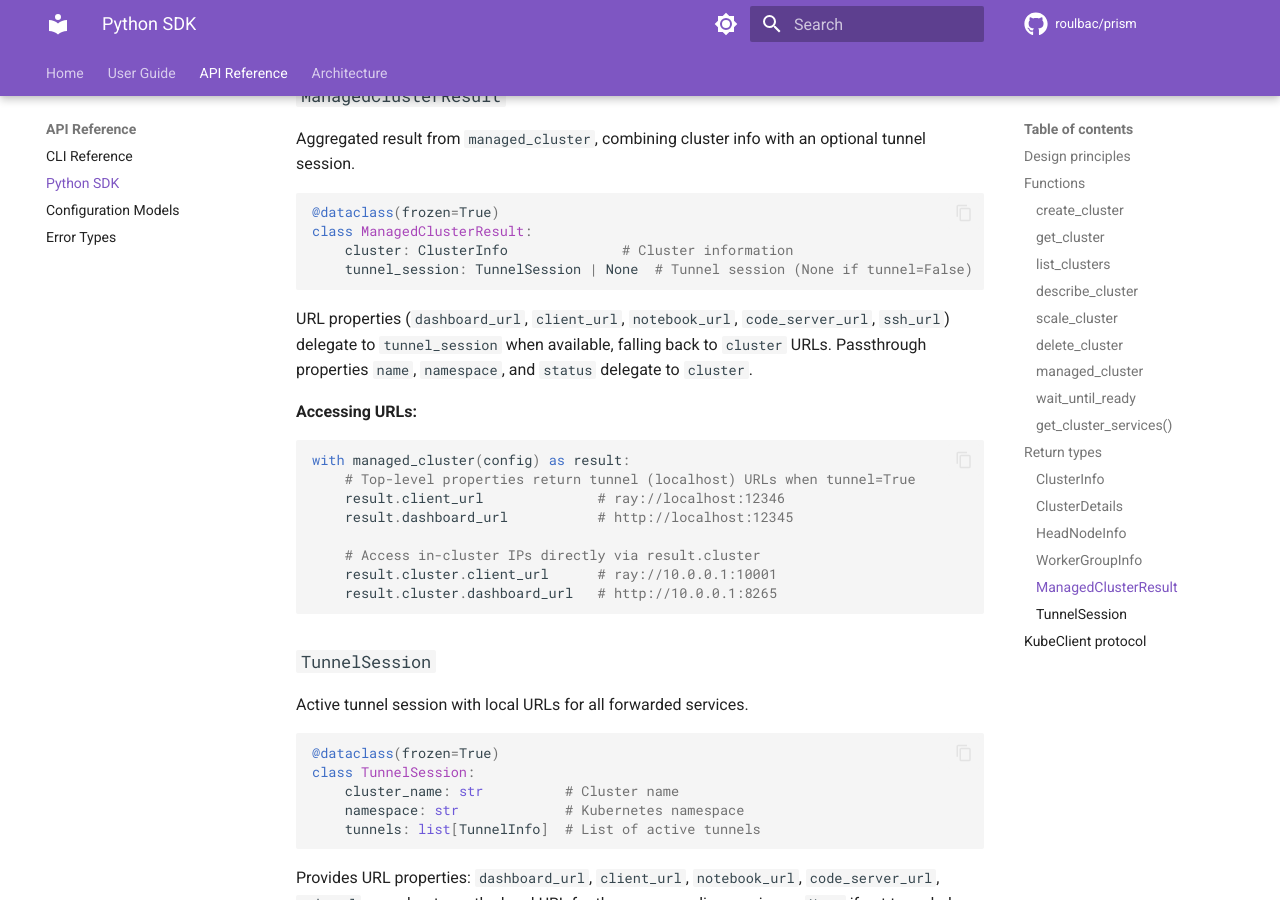
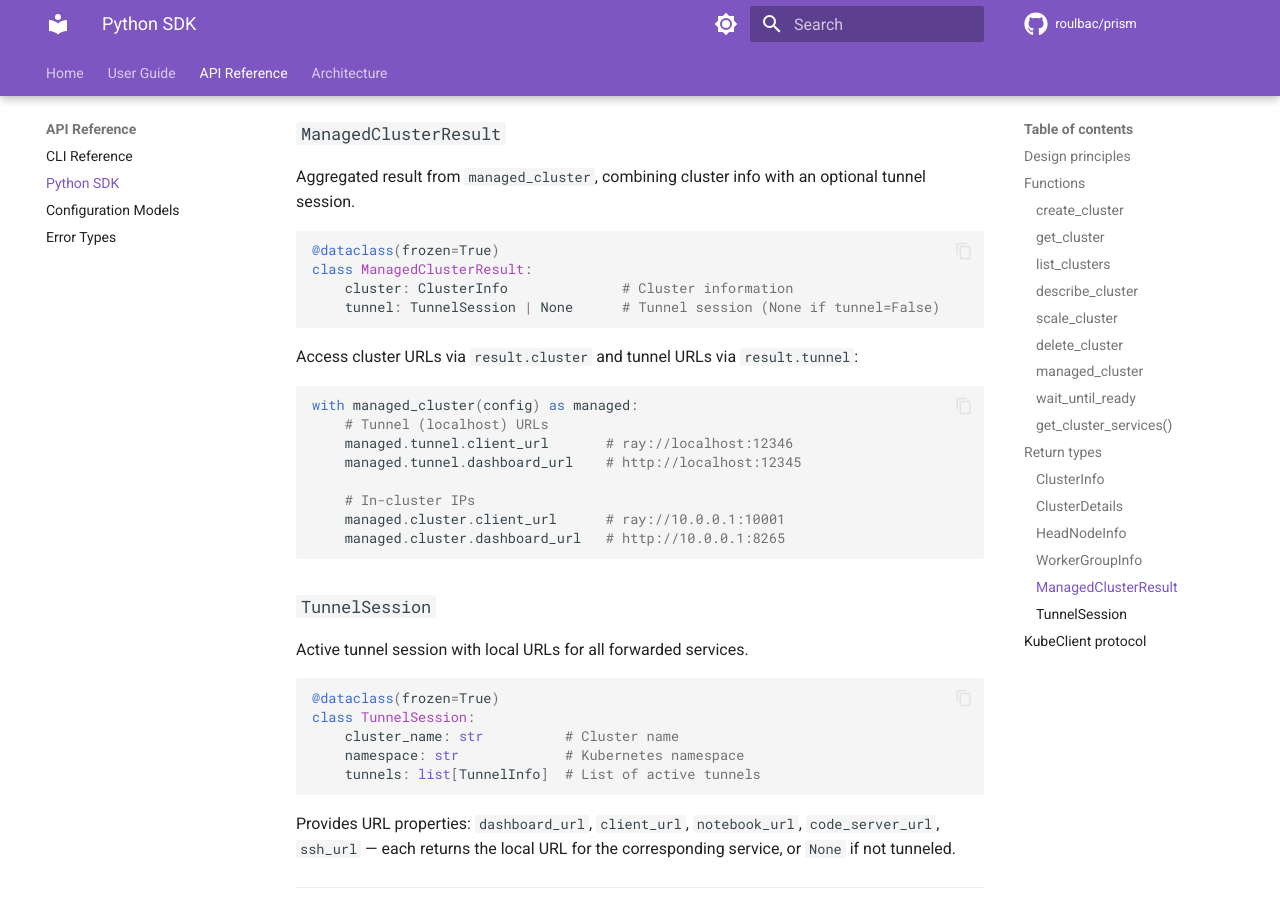
Before and after one commit to roulbac/krayne, an MkDocs documentation site: the page built from docs/reference/sdk.md, in a window 1280 px wide and 900 px high, scrolled down 9678 px. Built offline with MkDocs 1.6.1 and Material for MkDocs 9.7.7, drawn with Linux system fonts in a browser that asks for light colours; comment, search, counter and statistics services are not loaded; some of the changed text lies outside the part shown.

Commit message:
Remove top-level URL properties from ManagedClusterResult
Force explicit access: managed.tunnel for tunneled URLs,
managed.cluster for in-cluster URLs. Renamed tunnel_session
field to tunnel.

https://claude.ai/code/session_01En9sRLnts3HPQsd6bZchqd

````diff
--- a/docs/reference/sdk.md
+++ b/docs/reference/sdk.md
@@ -272,17 +272,19 @@ config = ClusterConfig(
     worker_groups=[WorkerGroupConfig(replicas=2, gpus=1, gpu_type="a100")],
 )
 
-# Tunnels are opened by default — URLs resolve to localhost
-with managed_cluster(config, timeout=600) as result:
-    ray.init(result.client_url)        # ray://localhost:...
-    print(result.dashboard_url)        # http://localhost:...
+# Tunnels are opened by default
+with managed_cluster(config, timeout=600) as managed:
+    ray.init(managed.tunnel.client_url)     # ray://localhost:...
+    print(managed.tunnel.dashboard_url)     # http://localhost:...
+    print(managed.cluster.client_url)       # ray://10.0.0.1:10001
     # ... run distributed work ...
     ray.shutdown()
 # Tunnels closed, then cluster deleted
 
 # Use tunnel=False for in-cluster access (e.g. running inside the same K8s cluster)
-with managed_cluster(config, tunnel=False) as result:
-    ray.init(result.client_url)        # ray://10.0.0.1:10001
+with managed_cluster(config, tunnel=False) as managed:
+    ray.init(managed.cluster.client_url)    # ray://10.0.0.1:10001
+    assert managed.tunnel is None
 ```
 
 ---
@@ -422,22 +424,20 @@ Aggregated result from `managed_cluster`, combining cluster info with an optiona
 @dataclass(frozen=True)
 class ManagedClusterResult:
     cluster: ClusterInfo              # Cluster information
-    tunnel_session: TunnelSession | None  # Tunnel session (None if tunnel=False)
+    tunnel: TunnelSession | None      # Tunnel session (None if tunnel=False)
 ```
 
-URL properties (`dashboard_url`, `client_url`, `notebook_url`, `code_server_url`, `ssh_url`) delegate to `tunnel_session` when available, falling back to `cluster` URLs. Passthrough properties `name`, `namespace`, and `status` delegate to `cluster`.
-
-**Accessing URLs:**
+Access cluster URLs via `result.cluster` and tunnel URLs via `result.tunnel`:
 
 ```python
-with managed_cluster(config) as result:
-    # Top-level properties return tunnel (localhost) URLs when tunnel=True
-    result.client_url              # ray://localhost:12346
-    result.dashboard_url           # http://localhost:12345
+with managed_cluster(config) as managed:
+    # Tunnel (localhost) URLs
+    managed.tunnel.client_url       # ray://localhost:12346
+    managed.tunnel.dashboard_url    # http://localhost:12345
 
-    # Access in-cluster IPs directly via result.cluster
-    result.cluster.client_url      # ray://10.0.0.1:10001
-    result.cluster.dashboard_url   # http://10.0.0.1:8265
+    # In-cluster IPs
+    managed.cluster.client_url      # ray://10.0.0.1:10001
+    managed.cluster.dashboard_url   # http://10.0.0.1:8265
 ```
 
 ### `TunnelSession`
````
Also changed, not shown: README.md (+8 -7 lines), docs/guide/creating-clusters.md (+7 -7 lines), 3 other files.
